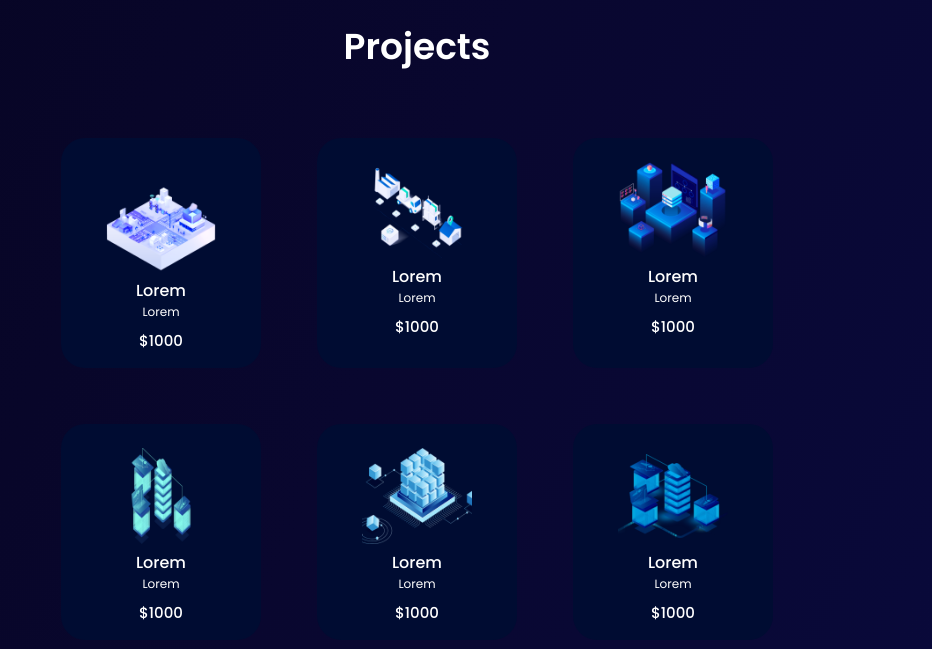
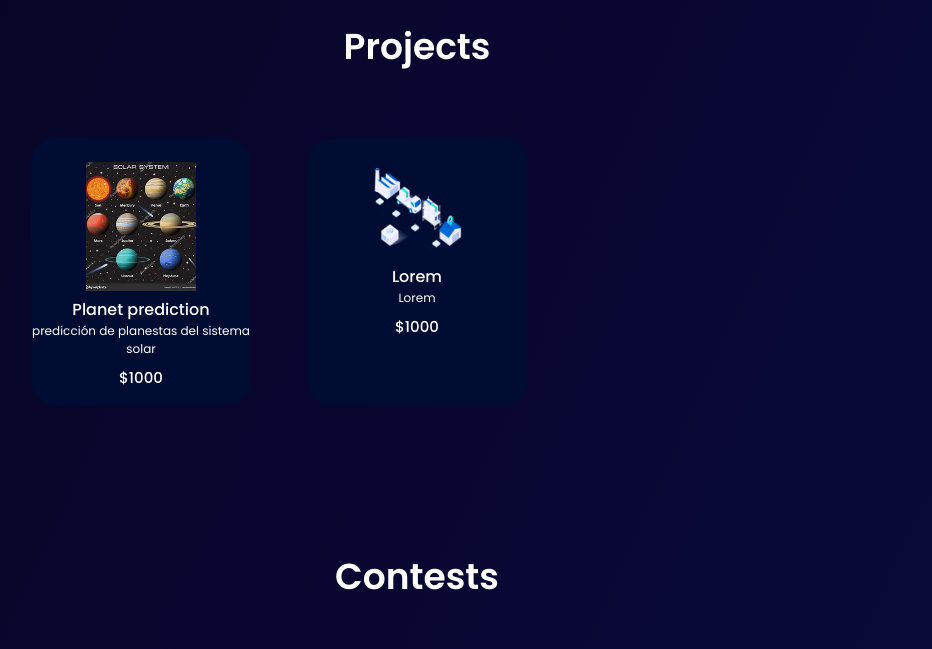
Before and after one commit to dcifuentesg/FrontEnd, a plain HTML site: page web/index.html in a window 1280 px wide. Shown: the part 1290-1939 px from the top of the page, without its empty margins (223-1155 px from the left). Drawn offline with nearby package versions, Linux system fonts and the light colour scheme.

Commit message:
projects

```diff
--- a/web/css/style.css
+++ b/web/css/style.css
@@ -738,16 +738,16 @@ button {
         row-gap: 1rem;
     }
     */
-    .categorycontainer,
-    .projectcontainer {
+    .categorycontainer{
         grid-template-columns: .8fr;
         justify-content: center;
     }
 
+
 }
 
 
-@media (min-width: 576px) {
+@media (min-width: 800px) {
     /* .aboutcontainer {
         grid-template-columns: .8fr;
         justify-content: center;
@@ -761,7 +761,6 @@ button {
     .contestsld {
         padding: 0 3rem;
     } */
-
 }
 
 @media (min-width: 767px) {
@@ -816,7 +815,7 @@ button {
         width: 250px;
     } */
     .projectcontainer {
-        grid-template-columns: repeat(3,200px);
+        grid-template-columns: repeat(3,220px);
         justify-content: center;
         gap: 2rem;
     }
--- a/web/index.html
+++ b/web/index.html
@@ -238,12 +238,12 @@
 
         <div class="projectcontainer container grid">
           <div class="projectcontent">
-            <img src="img/productos1.png" alt="" class="projectimg" />
-            <h3 class="projecttitle">Lorem</h3>
-            <span class="projectsubtitle">Lorem</span>
+            <img src="img/planetPrediction.jfif" alt="" class="projectimg" />
+            <h3 class="projecttitle">Planet prediction</h3>
+            <p class="projectsubtitle">predicción de planestas del sistema solar</p>
             <span class="projectprice">$1000</span>
             <button class="button projectbutton">
-              <i class="bx bx-cart-alt projecticon" id="prueba"></i>
+              <i class="bx bx-search-alt projecticon" id="planetas"></i>
             </button>
           </div>
           <div class="projectcontent">
@@ -255,42 +255,7 @@
               <i class="bx bx-cart-alt projecticon"></i>
             </button>
           </div>
-          <div class="projectcontent">
-            <img src="img/productos3.png" alt="" class="projectimg" />
-            <h3 class="projecttitle">Lorem</h3>
-            <span class="projectsubtitle">Lorem</span>
-            <span class="projectprice">$1000</span>
-            <button class="button projectbutton">
-              <i class="bx bx-cart-alt projecticon"></i>
-            </button>
-          </div>
-          <div class="projectcontent">
-            <img src="img/productos4.png" alt="" class="projectimg" />
-            <h3 class="projecttitle">Lorem</h3>
-            <span class="projectsubtitle">Lorem</span>
-            <span class="projectprice">$1000</span>
-            <button class="button projectbutton">
-              <i class="bx bx-cart-alt projecticon" ></i>
-            </button>
-          </div>
-          <div class="projectcontent">
-            <img src="img/productos5.png" alt="" class="projectimg" />
-            <h3 class="projecttitle">Lorem</h3>
-            <span class="projectsubtitle">Lorem</span>
-            <span class="projectprice">$1000</span>
-            <button class="button projectbutton">
-              <i class="bx bx-cart-alt projecticon"></i>
-            </button>
-          </div>
-          <div class="projectcontent">
-            <img src="img/productos6.png" alt="" class="projectimg" />
-            <h3 class="projecttitle">Lorem</h3>
-            <span class="projectsubtitle">Lorem</span>
-            <span class="projectprice">$1000</span>
-            <button class="button projectbutton">
-              <i class="bx bx-cart-alt projecticon"></i>
-            </button>
-          </div>
+
         </div>
       </section>
 
--- a/web/js/main.js
+++ b/web/js/main.js
@@ -114,8 +114,8 @@ document.getElementById('linkedinAlejandro').addEventListener('click', function(
 });
 
 //projects links
-document.getElementById('prueba').addEventListener('click', function() {
-    window.location.href = 'https://bit.ly/3P7MqJu';
+document.getElementById('planetas').addEventListener('click', function() {
+    window.location.href = 'https://www.kaggle.com/code/crescendolls/planetsprediction';
 });
 
 //contest links
```
Also changed, not shown: web/img/planetPrediction.jfif (added).
